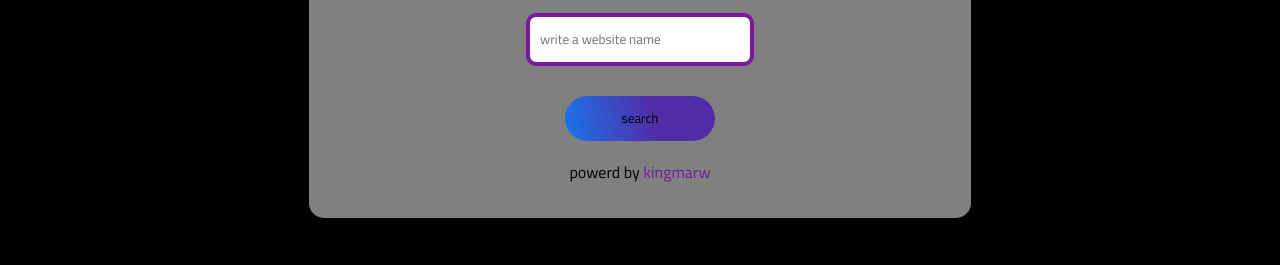
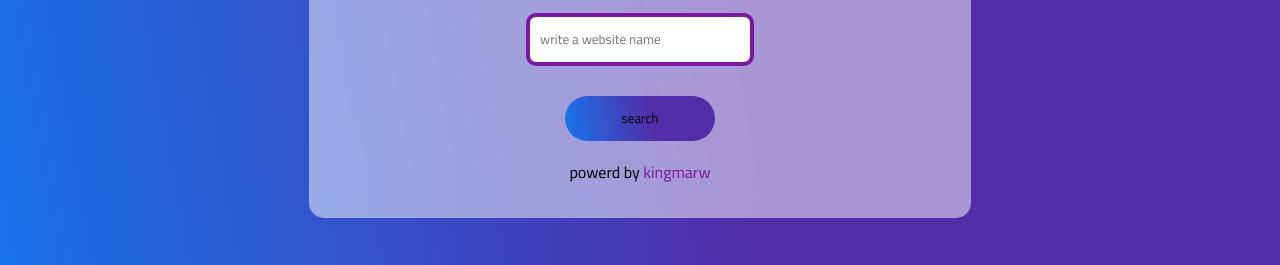
Before and after one commit to Kingmarw/dark_web, a plain HTML site: page index.html in a window 1280 px wide. Shown: the part 164-429 px from the top of the page. Drawn offline with Linux system fonts and the light colour scheme.

Commit message:
Update style.css

```diff
--- a/style.css
+++ b/style.css
@@ -3,7 +3,7 @@
     font-family: Cairo;
 }
 body{
-    background : #000 no-repeat;
+    background : linear-gradient(80deg, rgb(26, 115, 232) 2%, rgb(81, 45, 168) 58%) no-repeat;
 }
 .c{
     display: flex;
```
